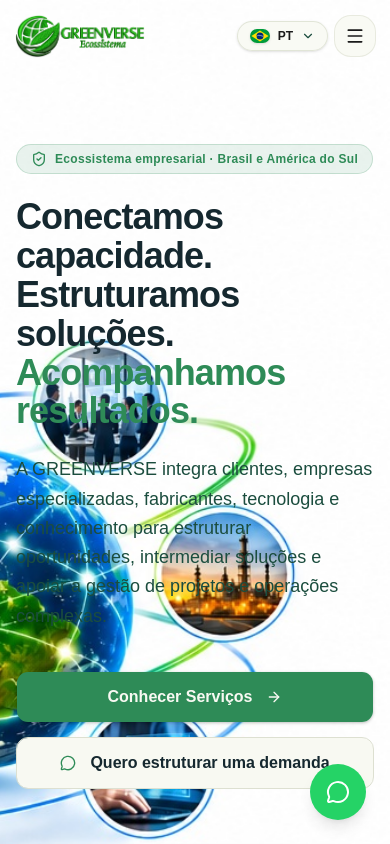
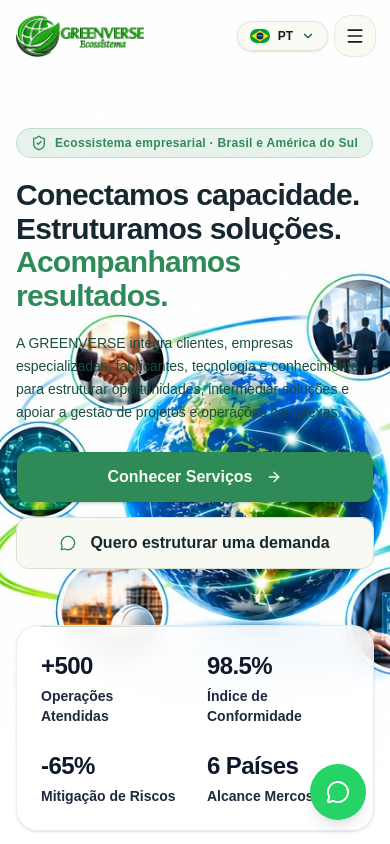
Before and after one commit to alanhspinheiro/greenverse, a React (Vite) app: page / in a window 390 px wide. Shown: the top 844 px of the page. Built offline with nearby package versions, Linux system fonts and the light colour scheme.

Commit message:
atualizando tamanho
Atualizando tamanho da fonte hero secction.

```diff
--- a/src/components/HeroSection.tsx
+++ b/src/components/HeroSection.tsx
@@ -24,19 +24,19 @@ export const HeroSection: React.FC = () => {
   return (
     <section
       id="inicio"
-      className="relative min-h-[90vh] flex flex-col justify-between pt-36 pb-16 lg:pt-44 lg:pb-24 overflow-hidden bg-white text-foreground"
+      className="relative min-h-[90vh] flex flex-col justify-between pt-32 pb-14 sm:pt-40 sm:pb-16 lg:pt-44 lg:pb-24 overflow-hidden bg-white text-foreground"
     >
-      {/* Background Image - Clean white-ground engineering composition */}
+      {/* Background Image - Corporate & Technical */}
       <div className="absolute inset-0 pointer-events-none overflow-hidden z-0">
         <img
           src="/hero-bg.jpg"
           alt="GREENVERSE Engenharia, Infraestrutura e Sustentabilidade"
-          className="w-full h-full object-cover object-right lg:object-[90%_center]"
+          className="w-full h-full object-cover object-[80%_center] lg:object-[90%_center]"
           loading="eager"
         />
 
         {/* Degradê suave inferior na altura das métricas para legibilidade perfeita */}
-        <div className="absolute bottom-0 left-0 right-0 h-80 sm:h-96 bg-gradient-to-t from-white via-white/95 via-50% to-transparent pointer-events-none" />
+        <div className="absolute bottom-0 left-0 right-0 h-72 sm:h-96 bg-gradient-to-t from-white via-white/95 via-50% to-transparent pointer-events-none" />
       </div>
 
       {/* Main Content Area - High Contrast for White Background */}
@@ -47,18 +47,18 @@ export const HeroSection: React.FC = () => {
             initial={{ opacity: 0, y: 12 }}
             animate={{ opacity: 1, y: 0 }}
             transition={{ duration: 0.5 }}
-            className="inline-flex items-center gap-2 px-3.5 py-1.5 rounded-full bg-primary/10 border border-primary/20 text-primary text-xs sm:text-sm font-semibold tracking-wide mb-6"
+            className="inline-flex items-center gap-2 px-3.5 py-1.5 rounded-full bg-primary/10 border border-primary/20 text-primary text-xs sm:text-sm font-semibold tracking-wide mb-5 sm:mb-6"
           >
-            <ShieldCheck className="h-4 w-4 text-primary" />
+            <ShieldCheck className="h-4 w-4 text-primary shrink-0" />
             <span>{t.hero.badge || 'Ecossistema empresarial · Brasil e América do Sul'}</span>
           </motion.div>
 
-          {/* Impactful Headline - Crisp dark text */}
+          {/* Impactful Headline - Crisp dark text with refined scale */}
           <motion.h1
             initial={{ opacity: 0, y: 16 }}
             animate={{ opacity: 1, y: 0 }}
             transition={{ duration: 0.55, delay: 0.08 }}
-            className="text-4xl sm:text-5xl md:text-6xl lg:text-7xl font-bold tracking-tight text-foreground leading-[1.08] mb-6"
+            className="text-3xl sm:text-4xl md:text-5xl lg:text-5xl xl:text-6xl font-bold tracking-tight text-foreground leading-[1.12] mb-5 sm:mb-6"
           >
             {t.hero.titleStart}{' '}
             <span className="text-primary">
@@ -67,12 +67,12 @@ export const HeroSection: React.FC = () => {
             {!t.hero.titleHighlight.endsWith('.') && '.'}
           </motion.h1>
 
-          {/* Subtitle - High contrast muted text */}
+          {/* Subtitle - Refined comfortable scale */}
           <motion.p
             initial={{ opacity: 0, y: 16 }}
             animate={{ opacity: 1, y: 0 }}
             transition={{ duration: 0.55, delay: 0.16 }}
-            className="text-lg sm:text-xl text-muted-foreground max-w-2xl leading-relaxed mb-10 font-normal"
+            className="text-sm sm:text-base lg:text-lg text-muted-foreground max-w-2xl leading-relaxed mb-7 sm:mb-9 font-normal"
           >
             {t.hero.subtitle}
           </motion.p>
```
